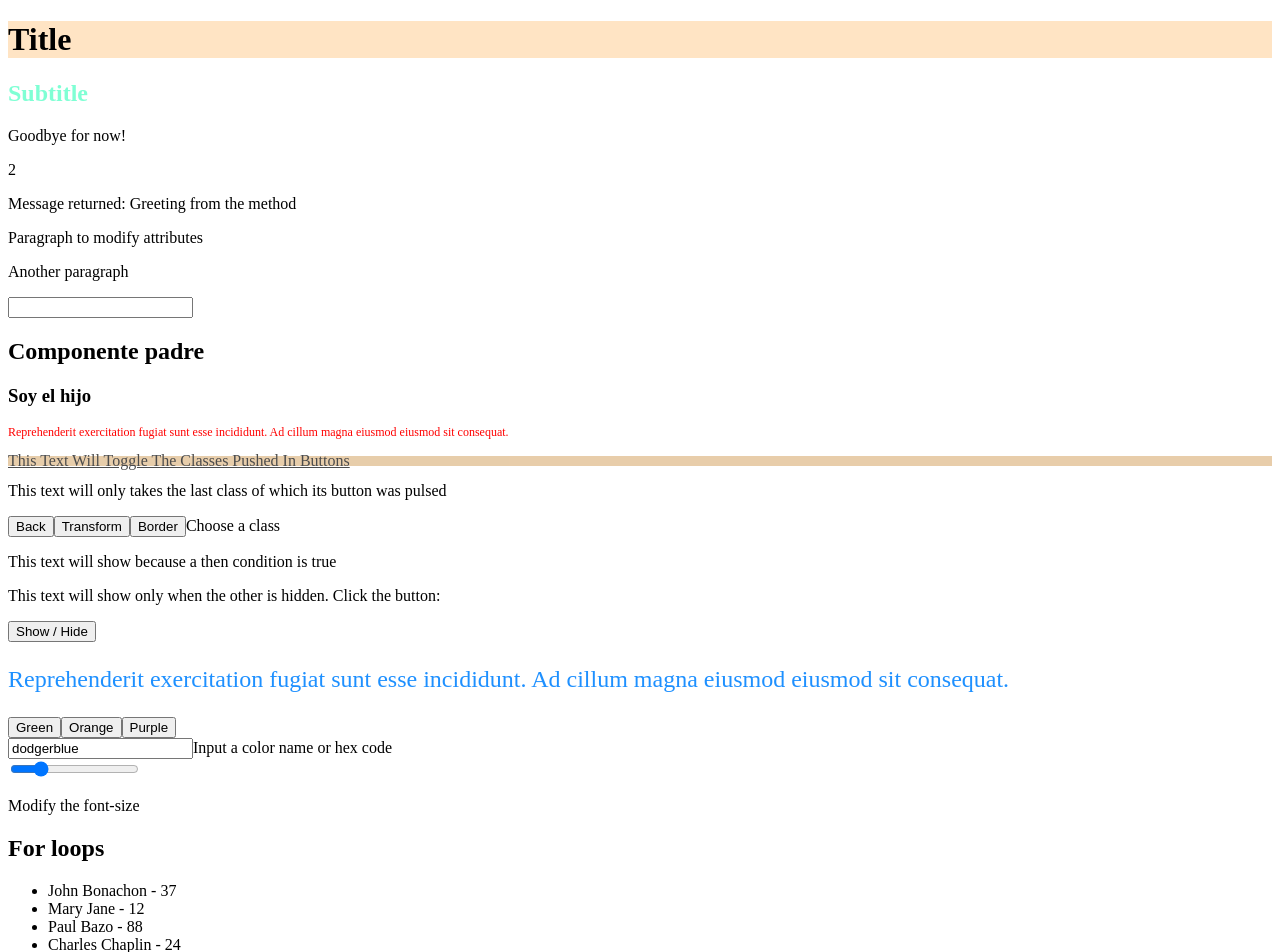
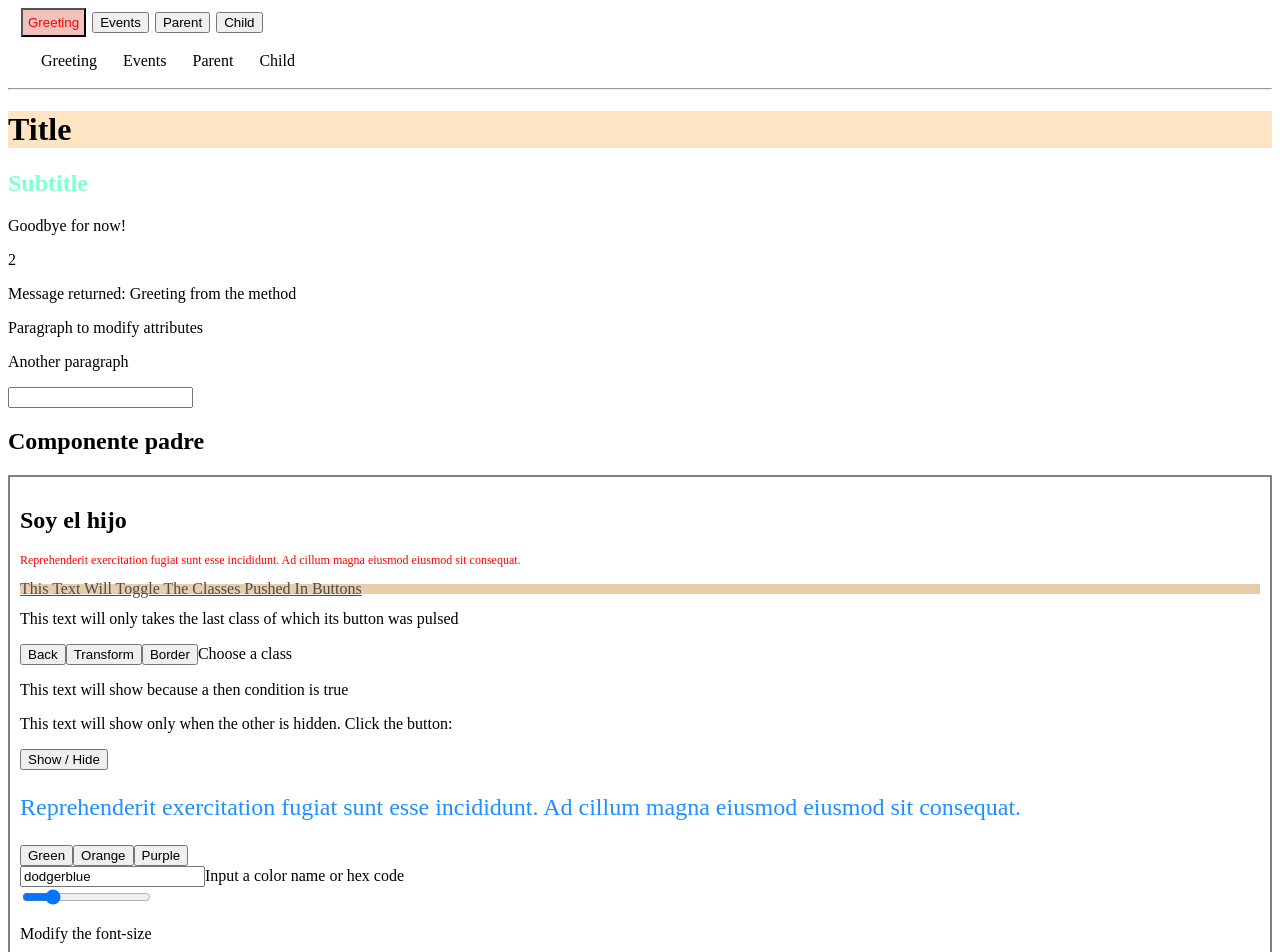
Before and after one commit to triciopa/angular-course, an Angular app: page /greeting in a window 1280 px wide. Before the commit this address led to /. Shown: the top 952 px of the page. Built offline with nearby package versions, Linux system fonts and the light colour scheme.

Commit message:
Routing (static)

```diff
--- a/src/app/app-routing.module.ts
+++ b/src/app/app-routing.module.ts
@@ -1,7 +1,18 @@
 import { NgModule } from '@angular/core';
 import { RouterModule, Routes } from '@angular/router';
+import { AlertComponent } from './alert/alert.component';
+import { ChildComponent } from './child/child.component';
+import { EventsComponent } from './events/events.component';
+import { GreetingComponent } from './greeting/greeting.component';
 
-const routes: Routes = [];
+const routes: Routes = [
+  // { path: '', pathMatch: 'full', redirectTo: ''},
+  { path: 'greeting', component: GreetingComponent},
+  { path: 'parent', redirectTo: 'greeting'},
+  { path: 'events', component: EventsComponent},
+  { path: 'child', component: ChildComponent},
+  { path: '**', redirectTo: 'greeting'}
+];
 
 @NgModule({
   imports: [RouterModule.forRoot(routes)],
--- a/src/app/app.component.html
+++ b/src/app/app.component.html
@@ -1,9 +1,22 @@
-<app-greeting></app-greeting>
+<div class="buttons">
+  <button [routerLink]="['/greeting']" routerLinkActive="active">Greeting</button>
+  <button [routerLink]="['/events']" routerLinkActive="active">Events</button>
+  <button [routerLink]="['/parent']" routerLinkActive="active">Parent</button>
+  <button [routerLink]="['/child']" routerLinkActive="active">Child</button>
+</div>
+
+<div class="links">
+  <a (click)="onLink('greeting')">Greeting</a>
+  <a (click)="onLink('events')">Events</a>
+  <a (click)="onLink('parent')">Parent</a>
+  <a (click)="onLink('child')">Child</a>
+</div>
+
 <hr>
+<router-outlet></router-outlet>
 
-<app-events></app-events>
 <hr>
-
+<h2> Alerts </h2>
 <app-alert [text]="titles[0]" (pulsedAlert)="onPulsedAlert($event)"></app-alert>
 <app-alert [subtitle]="titles[1]"></app-alert>
 <app-alert text="message 2" subtitle="subtitle 2"></app-alert>
--- a/src/app/app.component.scss
+++ b/src/app/app.component.scss
@@ -1,3 +1,29 @@
+.buttons {
+  margin: 5px 10px;
+  * {
+    margin: 0 3px;
+  }
+}
+
+.links {
+  margin: 5px 10px;
+  cursor: pointer;
+  padding: 10px;
+  * {
+    margin: 0 3px;
+    padding: 10px;
+    &:hover {
+      background-color: rgba(106, 189, 113, 0.692);
+    }
+  }
+}
+
+.active {
+  color: red;
+  background-color: rgba(231, 166, 158, 0.678);
+  padding: 5px;
+}
+
 .hover {
   background-color: lightgray;
 }
--- a/src/app/app.component.ts
+++ b/src/app/app.component.ts
@@ -1,4 +1,5 @@
 import { Component } from '@angular/core';
+import { Router } from '@angular/router';
 
 @Component({
   selector: 'app-root',
@@ -8,12 +9,10 @@ import { Component } from '@angular/core';
 export class AppComponent {
 
   titles: string[];
-
   textField : string;
-
   person: any;
 
-  constructor() {
+  constructor(private router: Router) {
     this.titles = ['Fight Club', 'Revolver', 'Walter Mitty'];
     this.textField = 'Start text'
     this.person = {};
@@ -26,4 +25,8 @@ export class AppComponent {
   onClick() {
     this.textField = 'Changed text'
   }
+
+  onLink(pRoute: string) {
+    this.router.navigate([pRoute])
+  }
 }
--- a/src/app/child/child.component.html
+++ b/src/app/child/child.component.html
@@ -1,4 +1,4 @@
-<h3>Soy el hijo</h3>
+<h2>Soy el hijo</h2>
 <p [ngStyle]="{color: 'red', fontSize: '12px'}">
   Reprehenderit exercitation fugiat sunt esse incididunt.
   Ad cillum magna eiusmod eiusmod sit consequat.
--- a/src/app/parent/parent.component.html
+++ b/src/app/parent/parent.component.html
@@ -1,2 +1,4 @@
 <h2>Componente padre</h2>
-<app-child></app-child>
+<div class="child">
+  <app-child></app-child>
+</div>
--- a/src/app/parent/parent.component.scss
+++ b/src/app/parent/parent.component.scss
@@ -0,0 +1,4 @@
+.child {
+  border: solid 2px gray;
+  padding: 10px;
+}
```
